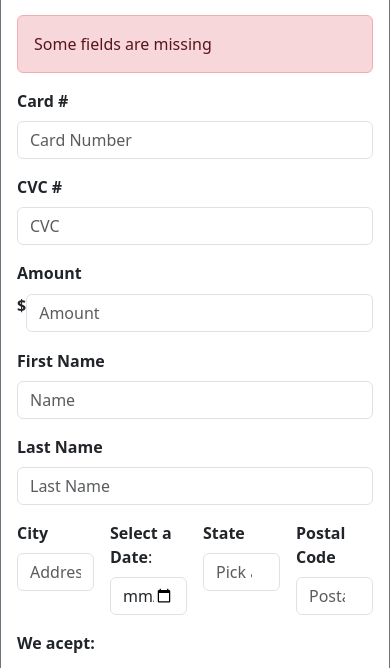
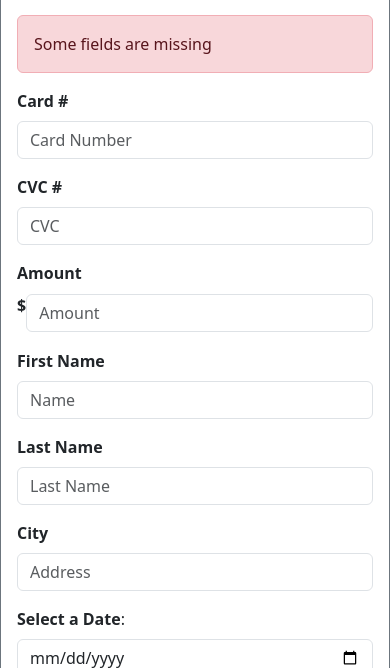
Before and after one commit to DavidPM1990/day03-HTML-Form, a plain HTML site: page index.html in a window 390 px wide. Shown: the part 109-777 px from the top of the page. Drawn offline with nearby package versions, Linux system fonts and the light colour scheme; a web font is replaced by a local one.

Commit message:
responsive added

```diff
--- a/index.html
+++ b/index.html
@@ -50,19 +50,19 @@
                     <label for="inpuntLastName" class="form-label"><strong>Last Name</strong></label>
                     <input type="text" class="form-control" id="inpuntLastName" placeholder="Last Name" required>
                 </div>
-                <div class="col-3">
+                <div class="col-lg-3 col-12">
                     <label for="inputAddress1" class="form-label"><strong>City</strong></label>
                     <input type="text" class="form-control" id="inputAddress1" placeholder="Address" required>
                 </div>
-                <div class="col-3">
+                <div class="col-lg-3 col-12">
                     <label for="Date" class="form-label"><strong>Select a Date</strong>:</label>
                     <input type="date" class="form-control" id="Date" name="Date">
                 </div>
-                <div class="col-3">
+                <div class="col-lg-3 col-12">
                     <label for="inputState" class="form-label"><strong>State</strong></label>
                     <input type="number" class="form-control" id="inputState" placeholder="Pick a state" required>
                 </div>
-                <div class="col-3">
+                <div class="col-lg-3 col-12">
                     <label for="inputPostalCode" class="form-label"><strong>Postal Code</strong></label>
                     <input type="number" class="form-control" id="inputPostalCode" placeholder="Postal Code" required>
                 </div>
```
